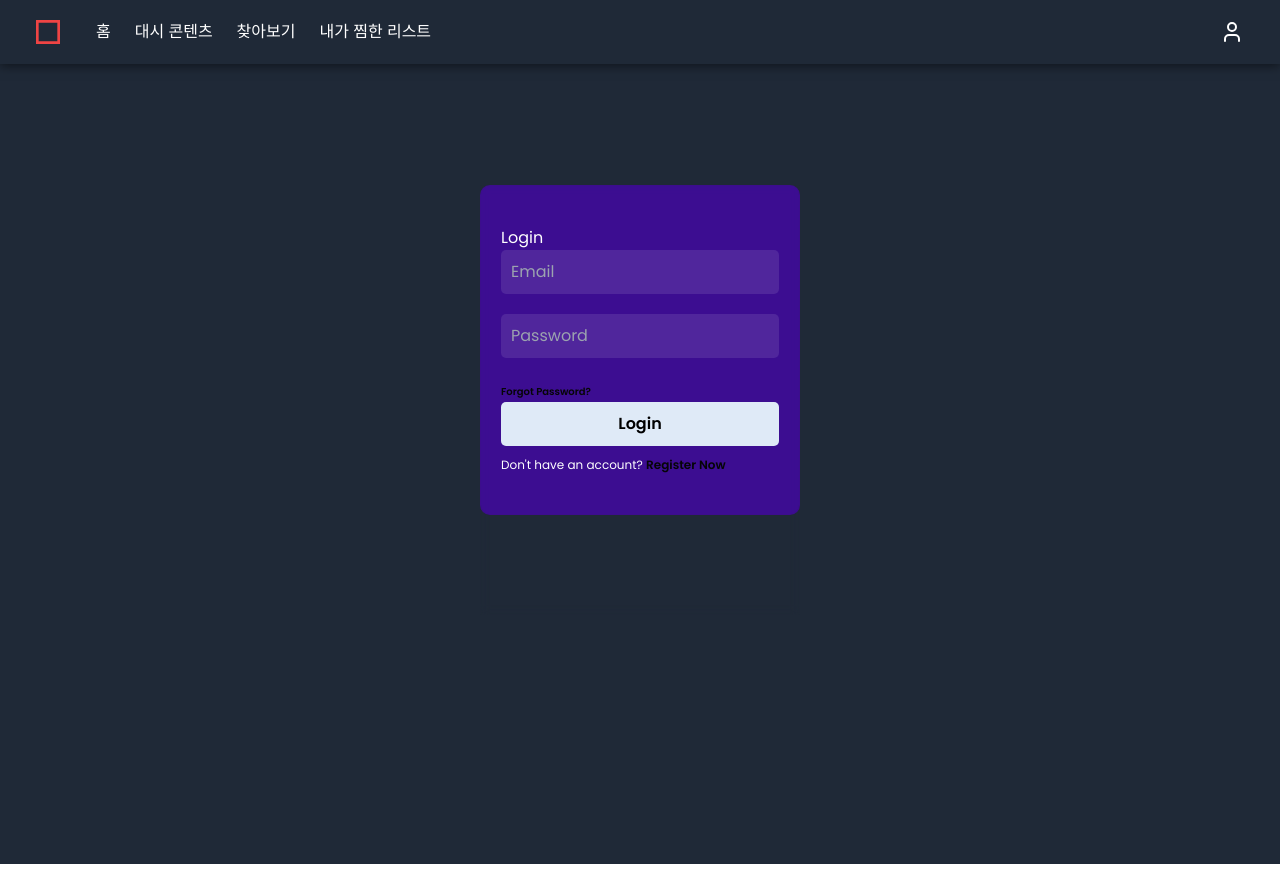
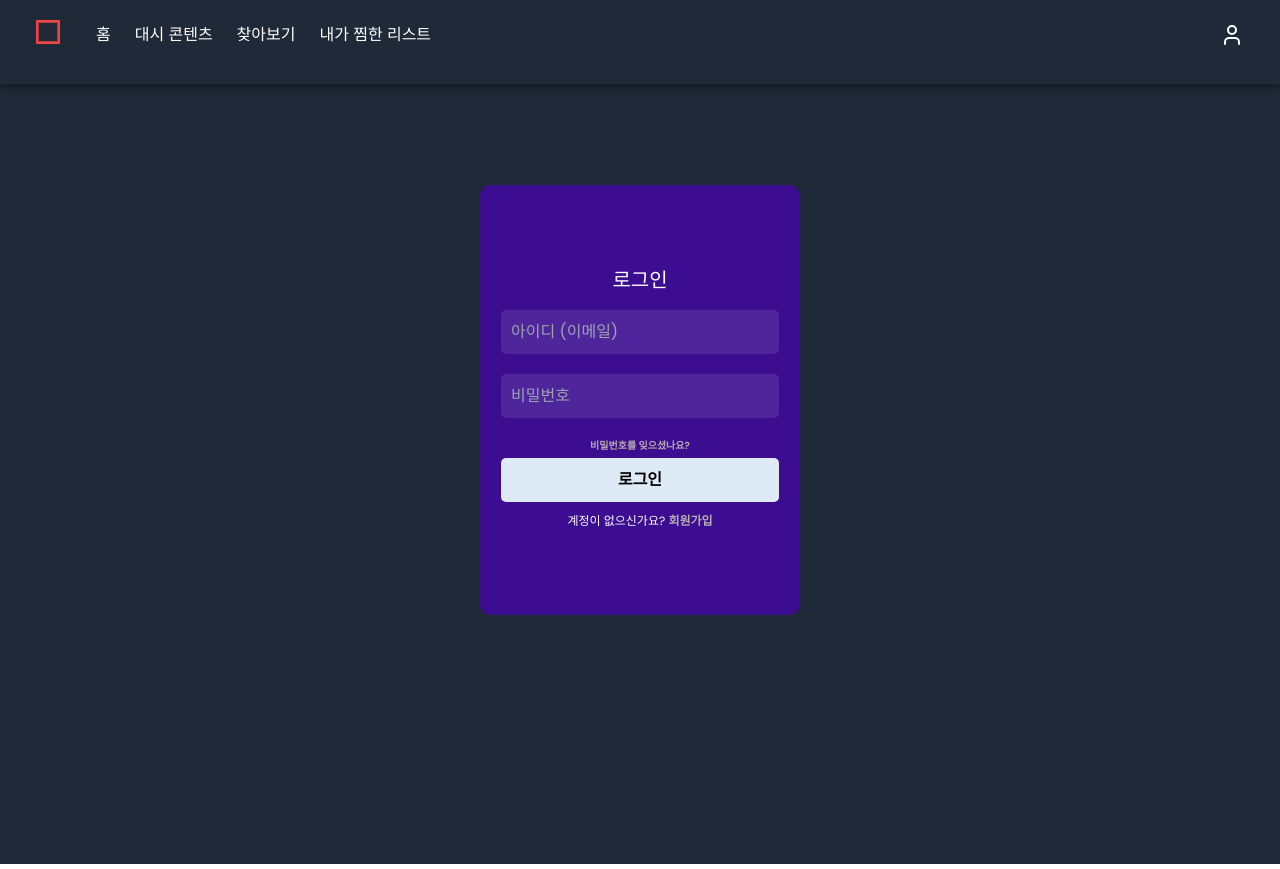
Before and after one commit to hodu26/movie, a React (Create React App) app: page /movie/signin in a window 1280 px wide. Built offline with nearby package versions, Linux system fonts and the light colour scheme.

Commit message:
update: 로그인, 회원가입 전환 애니메이션 추가

 update rotate animation between signin, signup

```diff
--- a/src/component/Body_signin_up.jsx
+++ b/src/component/Body_signin_up.jsx
@@ -14,43 +14,39 @@ function LoginRegister() {
       <div className={`card ${isLogin ? "login-size" : "register-size"}`}>
         {isLogin ? (
           <div className="login-form">
-            <h2>Login</h2>
+            <h2 className="sign-title">로그인</h2>
             <div className="input-group">
               <i className="fas fa-envelope"></i>
-              <input type="email" placeholder="Email" />
+              <input type="email" placeholder="아이디 (이메일)" />
             </div>
             <div className="input-group">
               <i className="fas fa-lock"></i>
-              <input type="password" placeholder="Password" />
+              <input type="password" placeholder="비밀번호" />
             </div>
-            <a href="#" className="forgot-password">Forgot Password?</a>
-            <button className="btn btn-login">Login</button>
+            <a href="#" className="forgot-password">비밀번호를 잊으셨나요?</a>
+            <button className="btn btn-login">로그인</button>
             <p className="toggle-text">
-              Don't have an account? <span className="toggle" onClick={toggleForm}>Register Now</span>
+              계정이 없으신가요? <span className="toggle" onClick={toggleForm}>회원가입</span>
             </p>
           </div>
         ) : (
           <div className="register-form">
-            <h2>Registration</h2>
+            <h2 className="sign-title">회원가입</h2>
             <div className="input-group">
               <i className="fas fa-user"></i>
-              <input type="text" placeholder="First Name" />
+              <input type="email" placeholder="아이디 (이메일)" />
             </div>
             <div className="input-group">
               <i className="fas fa-user"></i>
-              <input type="text" placeholder="Last Name" />
+              <input type="password" placeholder="비밀번호" />
             </div>
             <div className="input-group">
               <i className="fas fa-envelope"></i>
-              <input type="email" placeholder="Email" />
+              <input type="password" placeholder="비밀번호 확인" />
             </div>
-            <div className="input-group">
-              <i className="fas fa-lock"></i>
-              <input type="password" placeholder="Password" />
-            </div>
-            <button className="btn">Register</button>
+            <button className="btn">회원가입</button>
             <p className="toggle-text">
-              Already have an account? <span className="toggle" onClick={toggleForm}>Login Now</span>
+              이미 계정이 있으신가요? <span className="toggle" onClick={toggleForm}>로그인</span>
             </p>
           </div>
         )}
--- a/src/styles/signin_up.css
+++ b/src/styles/signin_up.css
@@ -3,13 +3,14 @@
 * {
   padding: 0;
   margin: 0;
+  margin-bottom: 5px;
   box-sizing: border-box;
   font-family: 'Poppins', sans-serif;
 }
 
-.signin-container{
+.signin-container {
   min-height: 100vh;
-  background-color: #1f2937; /* Tailwind bg-gray-900 */
+  background-color: #1f2937;
   padding: 2rem;
 }
 
@@ -25,33 +26,60 @@ body {
   top: 50%;
   left: 50%;
   transform: translate(-50%, -50%);
+  perspective: 1000px;
   backdrop-filter: blur(5px);
 }
 
-.card,
-.content {
+.card {
+  width: 100%;
+  height: 100%;
   background: rgba(71, 5, 177, 0.743);
   color: #fff;
   border-radius: 10px;
   padding: 40px 20px;
   border: 1px solid #40175815;
+  position: relative;
+  transition: transform 0.6s ease-in-out;
+  transform-style: preserve-3d;
+  display: flex;
+  justify-content: center;
+  align-items: center;
 }
 
 .login-size {
-  transform: rotateY(0deg); /* 로그인 폼 상태 */
+  transform: rotateY(0deg);
 }
 
 .register-size {
-  transform: rotateY(180deg); /* 회원가입 폼 상태 */
+  transform: rotateY(180deg);
+}
+
+.login-form,
+.register-form {
+  position: absolute;
+  width: 100%;
+  height: 100%;
+  display: flex;
+  flex-direction: column;
+  justify-content: center;
+  align-items: center;
+  padding: 20px;
+  backface-visibility: hidden;
 }
 
 .register-form {
-  transform: rotateY(180deg); /* 회원가입 폼 초기 상태 */
+  transform: rotateY(180deg);
+}
+
+.sign-title {
+  font-size: 20px;
+  margin-bottom: 15px;
 }
 
 .input-group {
   position: relative;
   margin-bottom: 20px;
+  width: 100%;
 }
 
 .input-group i {
@@ -73,7 +101,7 @@ body {
 .forgot-password {
   font-size: 10px;
   font-weight: 600;
-  color: #060606;
+  color: #b6adad;
 }
 
 .btn {
@@ -93,7 +121,7 @@ body {
 }
 
 .toggle {
-  color: #050506;
+  color: #b6adad;
   cursor: pointer;
   font-weight: 600;
 }
```
